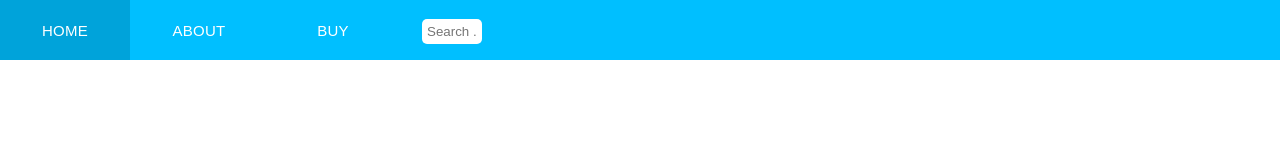
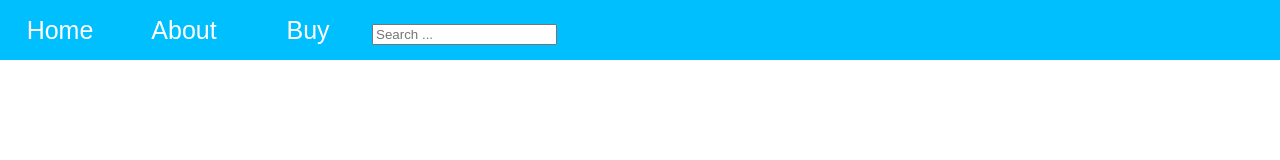
Before and after one commit to arjunycoding/yuvarajCompany, a plain HTML site: page mainpage.html in a window 1280 px wide. Drawn offline with Linux system fonts and the light colour scheme.

Commit message:
adding css

```diff
--- a/css/mainpage.css
+++ b/css/mainpage.css
@@ -1,42 +1,48 @@
+.topbar{
+    background-color:deepskyblue;
+    height:60px;
+    width:100%;
+    position: absolute;
+    top:0px;
+    left:0px;
+}
 body{
     margin: 0 auto;
-    padding:10px;
-    background-image:url(../images/backgound.jpg);
+    padding:10px
+}
+.topB{
+    background-color:deepskyblue;
+    font-size:25px;
+    width:100px;
+    color:white;
+    margin:10px;
+    border:none;
+    height:40px;
+    transition: background-color 1s;
 }
 .topB:hover{
-    font-size:15px;
-    /*background-color:#004864;*/
-    font-family:Arial, Helvetica, sans-serif;
-    /*color:#D16500;*/
+    background-color:#336cc9;
     color:white;
-    background-color:rgb(0, 163, 218);
-    text-align:center;
-    cursor:pointer;
+    height:40px;
+    margin:10px;
+    border:none;
+{
+.topB{
+    background-color:deepskyblue;
+    font-size:25px;
+    width:100px;
+    color:white;
+    margin:10px;
+    border:none;
+    height:40px;
+    transition: background-color 1s;
 }
-.topB{
-    font-size:15px;
+.topB:hover{
+    background-color:#336cc9;
+    color:white;
+    height:40px;
+    margin:10px;
     border:none;
-    width:130px;
-    height:60px;
-    top:0px;
-    left:0px;
-    background-color:inherit;
-    color:white;
-    padding:0px 10px 0px 10px;
-    text-transform: uppercase;
-    word-spacing:0.3em;
-    letter-spacing:0.02em;
-    text-align:center;
-    transition-property: background-color;
-    transition-duration: 750ms;
-}
-
-.topbar{
-    width:100%;
-    position:fixed;
-    top:0px;
-    left:0px;
-    background-color:deepskyblue;
 }
 #search{
     border:none;
@@ -44,7 +50,6 @@ body{
     padding:5px;
     width:50px;
     transition: width 1s;
-    margin-left: 20px;
 }
 
 #search:focus{
```
